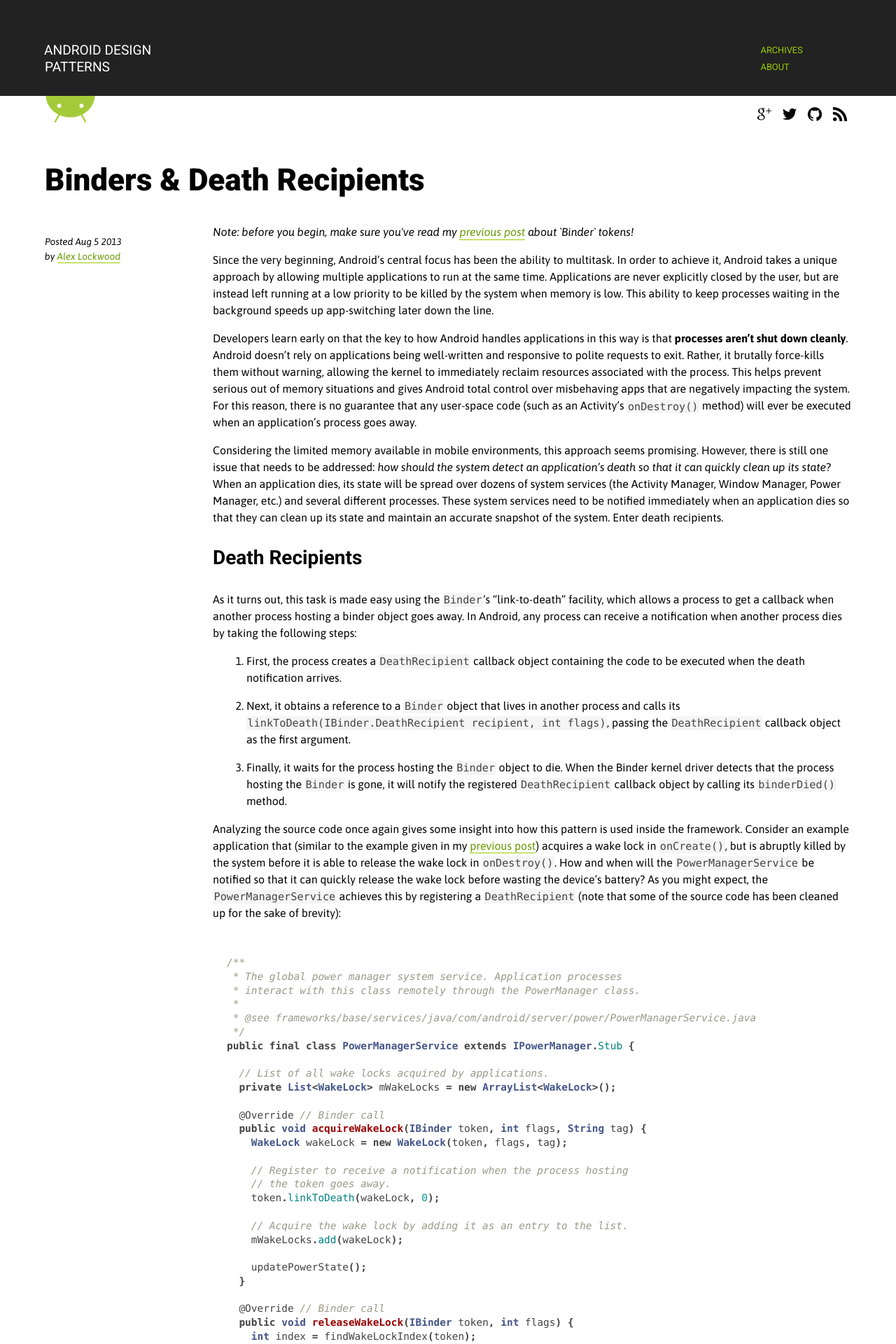
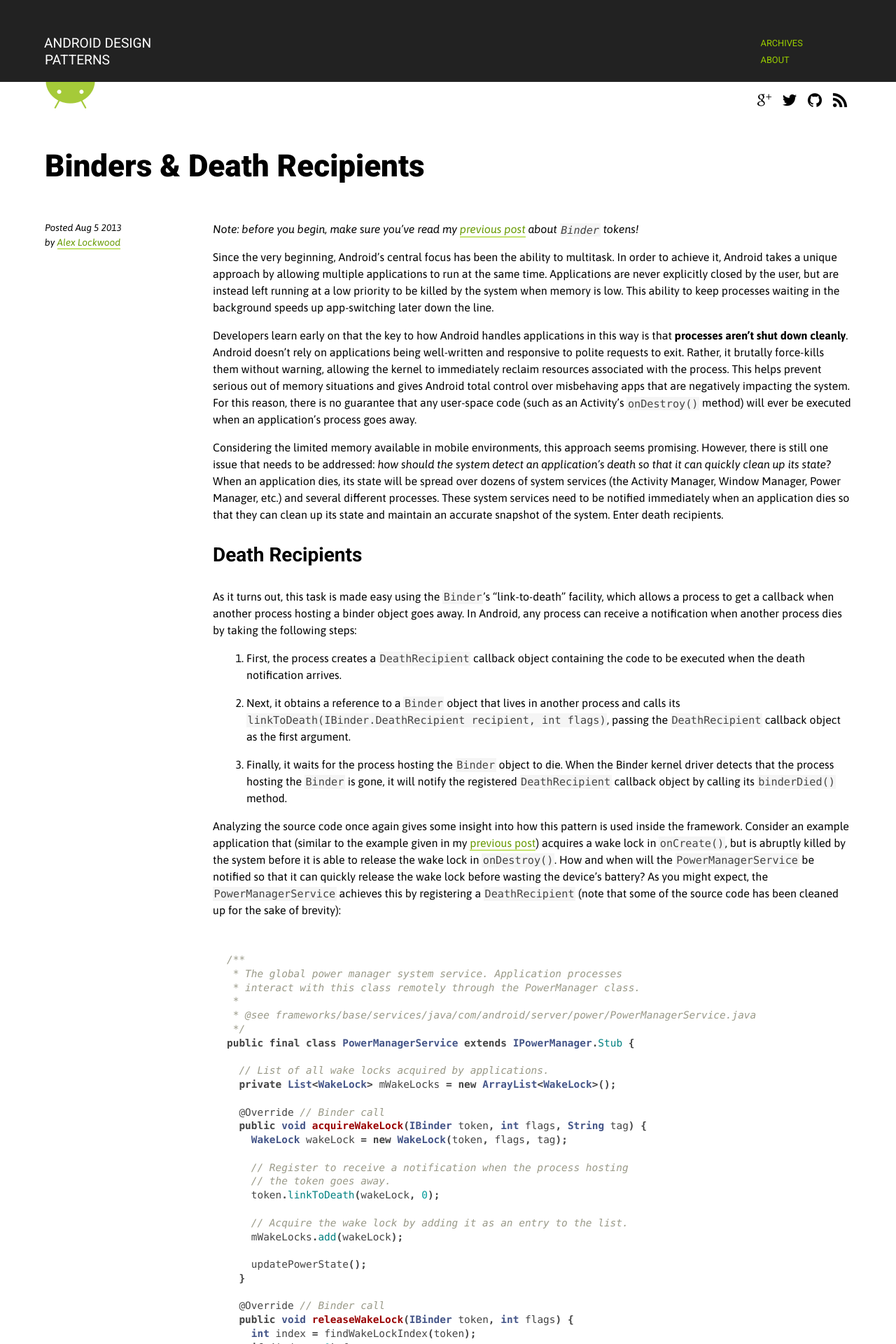
Before and after one commit to alexjlockwood/AndroidDesignPatterns, a Jekyll site: the page built from _posts/2013-08-05-binders-and-death-recipients.md, in a window 1280 px wide. Shown: the top 1920 px of the page at 70% size. Built offline with Jekyll 4.4.1, drawn with Linux system fonts in a browser that asks for light colours; Markdown is read by kramdown in place of the engine named in the settings; comment, search, counter and statistics services are not loaded.

Commit message:
Removed padding from main blog header

```diff
--- a/_posts/2013-08-05-binders-and-death-recipients.md
+++ b/_posts/2013-08-05-binders-and-death-recipients.md
@@ -6,7 +6,7 @@ permalink: /2013/08/binders-death-recipients.html
 comments: true
 ---
 
-<aside>Note: before you begin, make sure you've read my <a href="/2013/07/binders-window-tokens.html">previous post</a> about `Binder` tokens!</aside>
+<em>Note: before you begin, make sure you've read my <a href="/2013/07/binders-window-tokens.html">previous post</a> about `Binder` tokens!</em>
 
 Since the very beginning, Android's central focus has been the ability to multitask. In order to achieve it,
 Android takes a unique approach by allowing multiple applications to run at the same time. Applications are
--- a/css/style.css
+++ b/css/style.css
@@ -1,8 +1,6 @@
 /*
  * TYPOGRAPHY
- * ==========
  */
-
 div {
     font-family: 'Asap', sans-serif !important;
     line-height: 1.5em;
@@ -148,7 +146,6 @@ sup {
 /*
  * LAYOUT
  */
-
 body {
     background: #fff;
 }
@@ -159,7 +156,7 @@ body {
 }
 #header {
     background: #222;
-    padding: 10px 0;
+    padding: 0px 0;         /* TODO: change padding depending on desktop vs. mobile? */
 }
     #header ul li {
         padding-left: 30px;
@@ -326,9 +323,7 @@ code {
 
 /*
  * MISC.
- * =====
  */
-
 .hidden-big {
     display: none;
 }
@@ -341,9 +336,7 @@ code {
 
 /*
  * RESPONSIVE
- * ==========
  */
-
 @media (max-width: 1350px) {
     .container {
         width: 90%;
```
